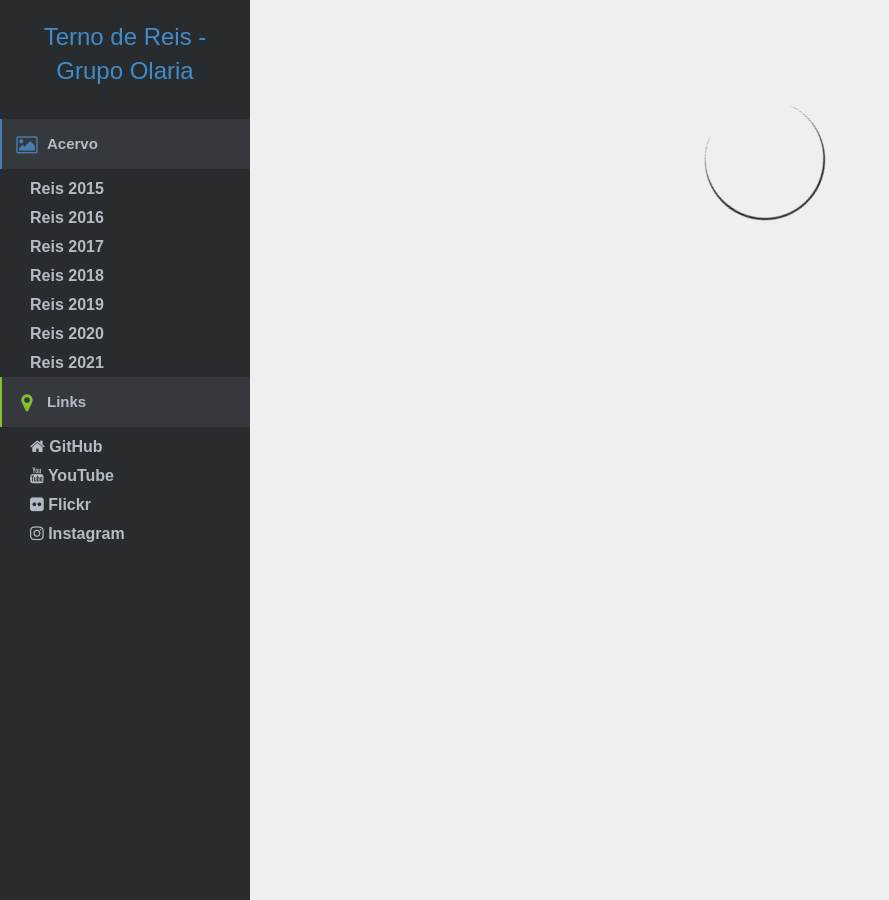
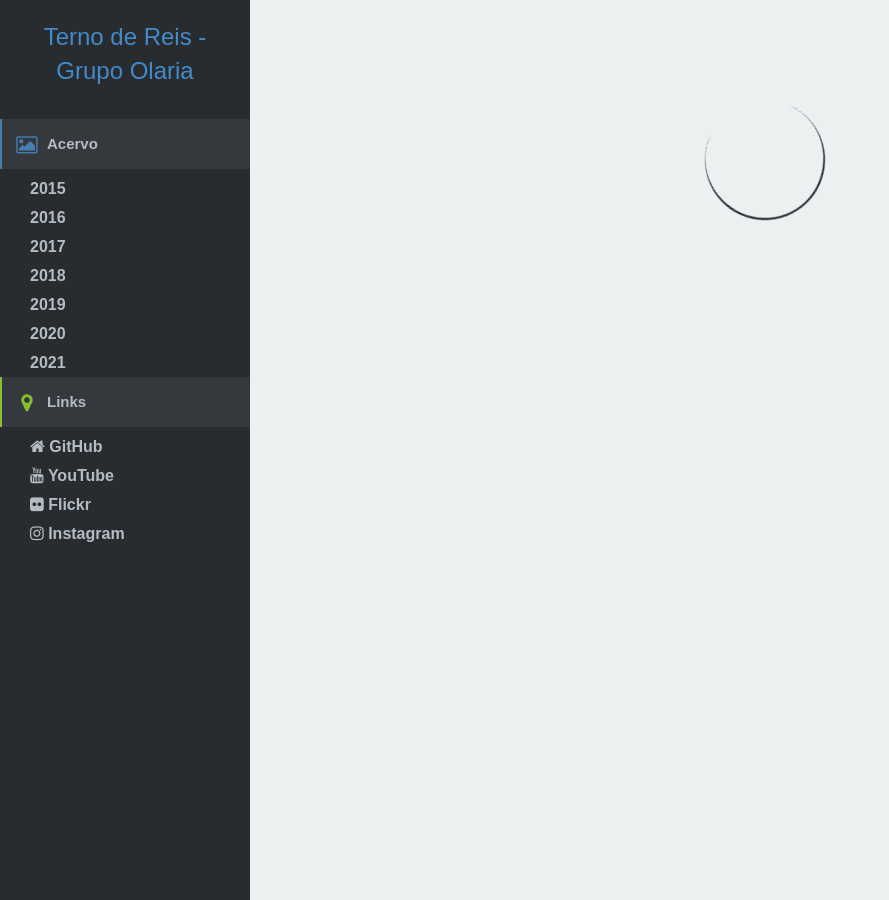
Before and after one commit to olariagrupo/olariagrupo.github.io, a Jekyll site: the page built from portfolio.html, in a window 1280 px wide. Shown: the whole page, without its empty margins (0-889 px from the left). Built offline with Jekyll 4.4.1, drawn with Linux system fonts in a browser that asks for light colours; nearby versions of some CDN libraries; comment, search, counter and statistics services are not loaded.

Commit message:
Update photography.yaml

```diff
--- a/_data/photography.yaml
+++ b/_data/photography.yaml
@@ -1,14 +1,14 @@
-- name: Reis 2015
+- name: 2015
   key: 72157717921125347
-- name: Reis 2016
+- name: 2016
   key: 72157633566493386
-- name: Reis 2017
+- name: 2017
   key: 72157633532267229
-- name: Reis 2018
+- name: 2018
   key: 72157633566493386
-- name: Reis 2019
+- name: 2019
   key: 72157633566493386
-- name: Reis 2020
+- name: 2020
   key: 72157633566493386
-- name: Reis 2021
+- name: 2021
   key: 72157635243918659
```
